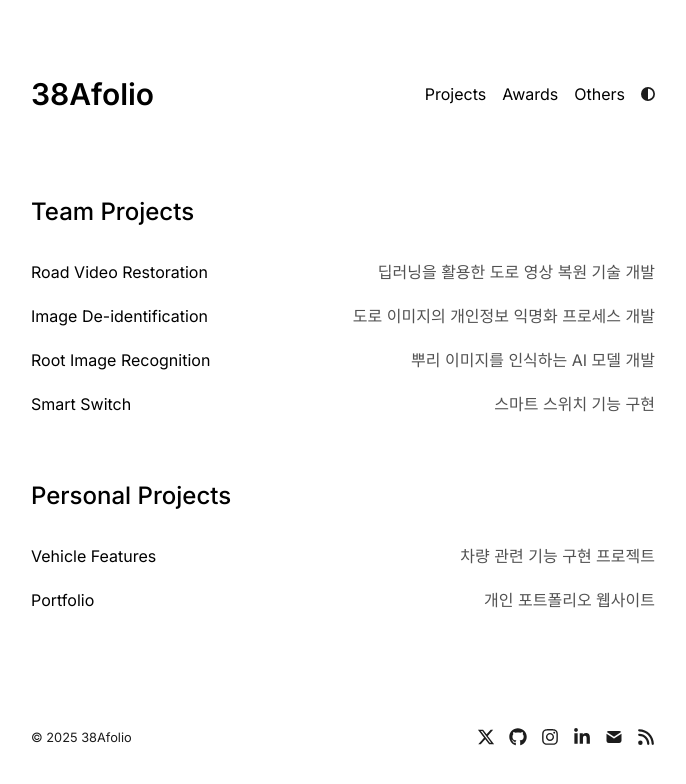
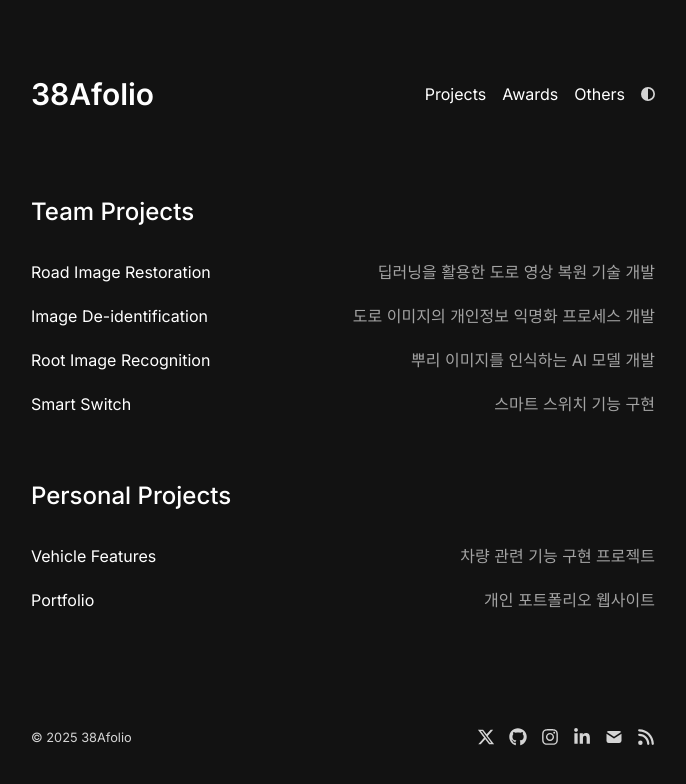
Before and after one commit to choihjin/portfolio, a Next.js app: page /projects in a window 1280 px wide. Shown: the top 784 px of the page, without its empty margins (297-983 px from the left). Built offline with nearby package versions, Linux system fonts and the light colour scheme.

Commit message:
update projects link

```diff
--- a/app/components/theme-switch.tsx
+++ b/app/components/theme-switch.tsx
@@ -11,7 +11,7 @@ export function ThemeProvider({ children, ...props }: ThemeProviderProps) {
   return (
     <NextThemesProvider
       attribute="class"
-      defaultTheme="light"
+      defaultTheme="dark"
       enableSystem={false}
       disableTransitionOnChange
       {...props}
--- a/app/layout.tsx
+++ b/app/layout.tsx
@@ -12,10 +12,7 @@ const inter = Inter({ subsets: ["latin"] });
 
 export const metadata: Metadata = {
   metadataBase: new URL(metaData.baseUrl),
-  title: {
-    default: metaData.title,
-    template: `%s | ${metaData.title}`,
-  },
+  title: metaData.title,
   description: metaData.description,
   openGraph: {
     images: metaData.ogImage,
@@ -76,7 +73,12 @@ export default function RootLayout({
         />
       </head>
       <body className="antialiased flex flex-col items-center justify-center mx-auto mt-2 lg:mt-8 mb-20 lg:mb-40">
-        <ThemeProvider>
+        <ThemeProvider
+          attribute="class"
+          defaultTheme="dark"
+          enableSystem={false}
+          disableTransitionOnChange
+        >
           <main className="flex-auto min-w-0 mt-2 md:mt-6 flex flex-col px-6 sm:px-4 md:px-0 max-w-[624px] w-full">
             <Navbar />
             {children}
--- a/app/projects/project-data.tsx
+++ b/app/projects/project-data.tsx
@@ -8,31 +8,31 @@ export interface Project {
 
 export const teamProjects: Project[] = [
   {
-    name: "Road Video Restoration",
+    name: "Road Image Restoration",
     date: "2023.06~2024.12",
     description: "딥러닝을 활용한 도로 영상 복원 기술 개발",
-    link: "https://github.com/yourgithub/express-boilerplate",
+    link: "https://github.com/choihjin/SuperResolution",
     tags: ["Python", "PyTorch", "TensorFlow", "OpenCV"]
   },
   {
     name: "Image De-identification",
     date: "2023.06~2023.12",
     description: "도로 이미지의 개인정보 익명화 프로세스 개발",
-    link: "https://github.com/yourgithub/moment",
+    link: "https://github.com/choihjin/De-identification",
     tags: ["Python", "PyTorch", "TensorFlow", "OpenCV"]
   },
   {
     name: "Root Image Recognition",
     date: "2023.02~2023.06",
     description: "뿌리 이미지를 인식하는 AI 모델 개발",
-    link: "https://github.com/yourgithub/hello-mirror",
+    link: "https://github.com/choihjin/RootRecognition",
     tags: ["Python", "CNN", "OpenCV"]
   },
   {
     name: "Smart Switch",
     date: "2024.05~2024.06",
     description: "스마트 스위치 기능 구현",
-    link: "https://github.com/yourgithub/hello-mirror",
+    link: "https://github.com/choihjin/SmartSwitch",
     tags: ["Python", "CNN", "OpenCV"]
   }
 ];
@@ -42,14 +42,14 @@ export const personalProjects: Project[] = [
     name: "Vehicle Features",
     date: "2022.10~2022.12",
     description: "차량 관련 기능 구현 프로젝트",
-    link: "https://github.com/yourgithub/portfolio",
+    link: "https://github.com/choihjin/VehicleFeatures",
     tags: ["C++", "OpenCV", "YOLO"]
   },
   {
     name: "Portfolio",
     date: "2025.03~Present",
     description: "개인 포트폴리오 웹사이트",
-    link: "https://github.com/yourgithub/portfolio",
+    link: "https://github.com/choihjin/portfolio",
     tags: ["Vue.js", "Tailwind CSS"]
   }
 ];
```
